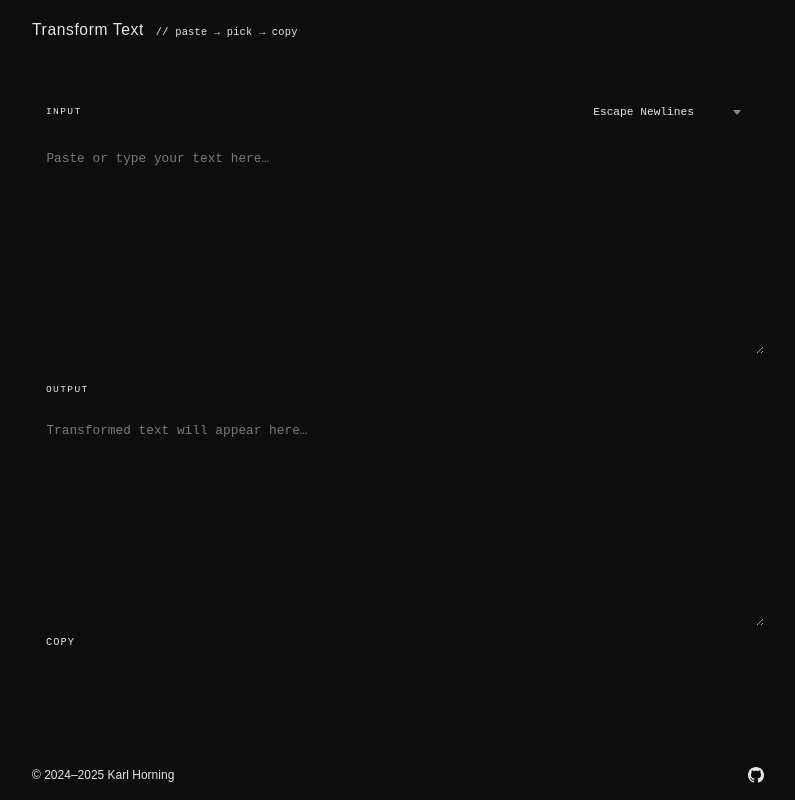
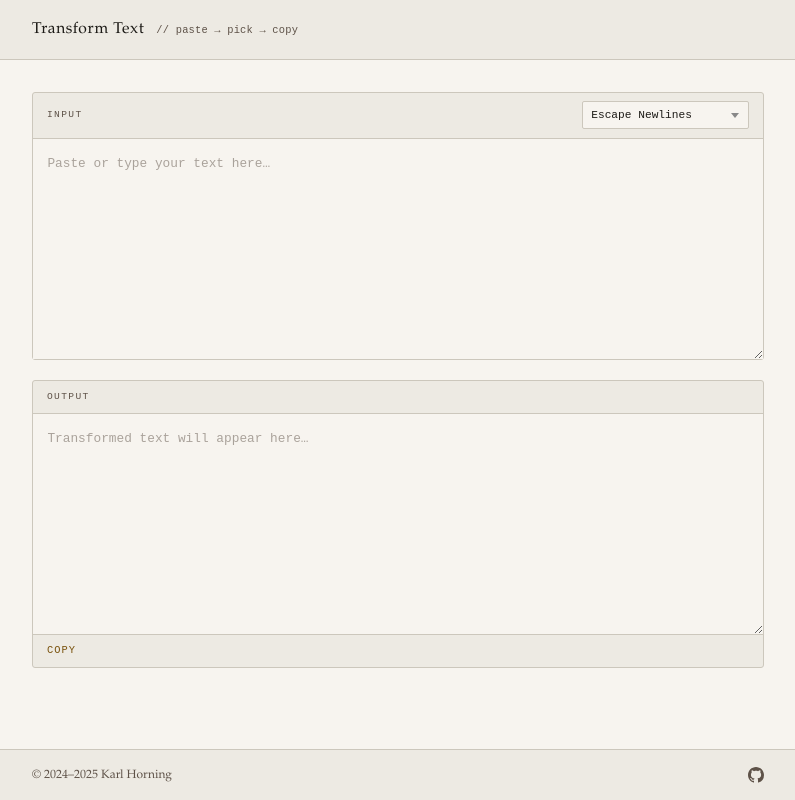
Before and after one commit to Karl-Horning/transform-text, a React (Vite) app: page / in a window 1280 px wide. Shown: the whole page, without its empty margins (242-1037 px from the left). Built offline with nearby package versions, Linux system fonts and the light colour scheme.

Commit message:
feat: add light mode colours
closes #43

```diff
--- a/src/index.css
+++ b/src/index.css
@@ -4,40 +4,65 @@
     --font-ui:   "Iowan Old Style", "Palatino Linotype", Georgia, serif;
     --font-sans: "DM Sans", sans-serif;
     --font-mono: "JetBrains Mono", monospace;
+}
 
-    --color-surface: #0d0d0d;
-    --color-canvas: #141414;
-    --color-canvas-raised: #1b1b1b;
-    --color-border: #272727;
-    --color-border-subtle: #1e1e1e;
-    --color-border-active: #404040;
-    --color-border-focus: #e8944a;
+/* ── Light mode ────────────────────────────────────────── */
+:root {
+    --color-bg:          #f7f4ef;
+    --color-bg-panel:    #edeae3;
+    --color-bg-textarea: #f7f4ef;
 
-    --color-text-primary: #e5e5e5;
-    --color-text-secondary: #a0a0a0;
-    --color-text-muted: #888888;
+    --color-border:       #ccc7bc;
+    --color-border-focus: #b07d2a;
 
-    --color-accent: #e8944a;
-    --color-accent-dim: #e8944a1a;
-    --color-code-name: #4ade80;
-    --color-code-numeric: #94a3b8;
+    --color-text-primary: #1c1a16;
+    --color-text-muted:   #5e5248;
 
-    --color-bg:          #0d0d0d;
-    --color-bg-panel:    #1c1510;
-    --color-bg-textarea: #0d0d0d;
+    --color-accent:     #7a530e;
+    --color-accent-dim: #7a530e20;
 
-    --color-output-text: #6dbf82;
+    --color-output-text: #1c6b3a;
 
-    --color-ok-bg:   #0c1e11;
+    --color-ok-bg:   #eaf4ec;
+    --color-ok-text: #235c2e;
+
+    --color-warn-bg:   #fef5e2;
+    --color-warn-text: #8a6020;
+
+    --color-err-bg:   #faeaea;
+    --color-err-text: #8b2020;
+}
+
+/* ── Dark mode ─────────────────────────────────────────── */
+@media (prefers-color-scheme: dark) {
+    :root {
+        --color-bg:          #0f0e0b;
+        --color-bg-panel:    #191712;
+        --color-bg-textarea: #0f0e0b;
+
+        --color-border:       #2a2720;
+        --color-border-focus: #c9922d;
+
+        --color-text-primary: #e2ddd5;
+        --color-text-muted:   #9e8d7b;
+
+        --color-accent:     #c9922d;
+        --color-accent-dim: #c9922d18;
+
+        --color-output-text: #5db87a;
+
+        --color-ok-bg:   #0d1f12;
         --color-ok-text: #5db87a;
 
         --color-warn-bg:   #1c1408;
-    --color-warn-text: #e8944a;
+        --color-warn-text: #c9922d;
 
-    --color-err-bg:   #1e0d0d;
-    --color-err-text: #d47070;
+        --color-err-bg:   #1f0e0e;
+        --color-err-text: #d97070;
+    }
 }
 
+/* ── Reset ─────────────────────────────────────────────── */
 *,
 *::before,
 *::after {
@@ -45,19 +70,19 @@
 }
 
 html {
-    color-scheme: dark;
+    color-scheme: light dark;
+    -webkit-font-smoothing: antialiased;
+    -moz-osx-font-smoothing: grayscale;
 }
 
 body {
-    background-color: var(--color-surface);
+    background-color: var(--color-bg);
     color: var(--color-text-primary);
-    font-family: var(--font-sans);
+    font-family: var(--font-ui);
     margin: 0;
     min-height: 100dvh;
     display: flex;
     flex-direction: column;
-    -webkit-font-smoothing: antialiased;
-    -moz-osx-font-smoothing: grayscale;
 }
 
 #root {
```
Lines whose indentation alone changed are shown as unchanged.
